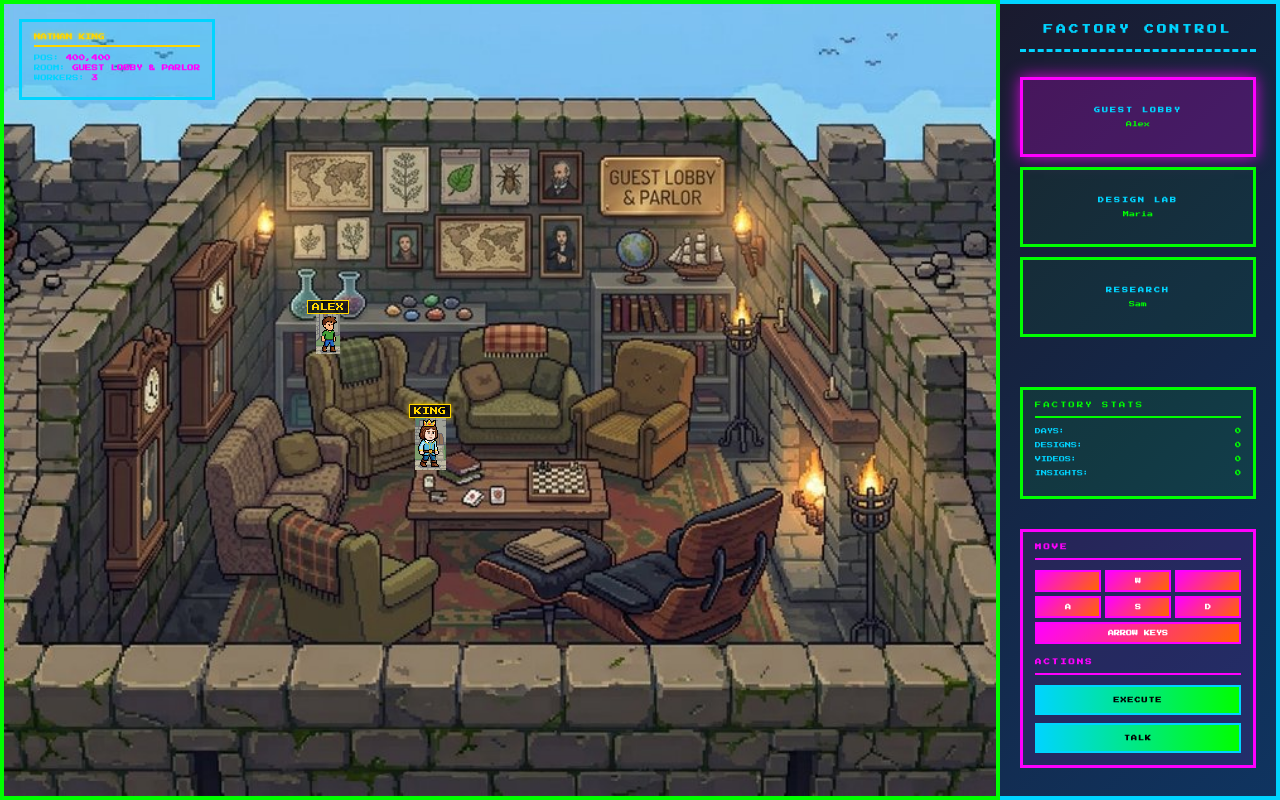
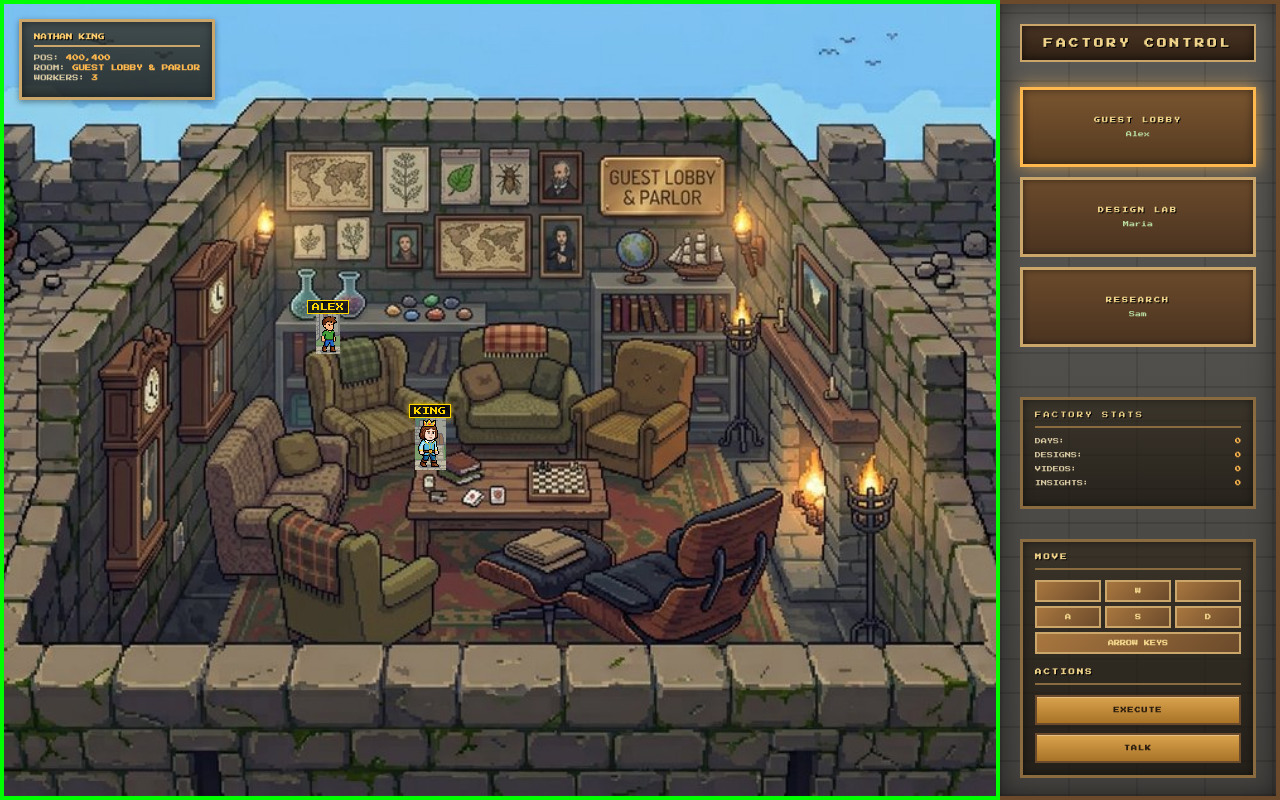
Before and after one commit to itsretro1xxx/claude-ai-factory, a Flask app: page / in a window 1280 px wide. Run offline with Flask 3, Linux system fonts and the light colour scheme.

Commit message:
Restyle sidebar and HUD to match the room art's stone/wood/brass look
Sampled actual colors from the three room backgrounds (stone gray
~#48474B, warm sandstone ~#8E7C66, dark wood furniture) and used them
to rebuild the neon cyan/magenta terminal sidebar as a stone-panel
control board with wood-plank room buttons, brass borders, and gold
plaque-style headers/text — echoing the in-scene wood signs
("GUEST LOBBY & PARLOR" etc.) and torch glow already in the art.
Active room now glows warm amber instead of magenta, again matching
the torches. Extended the same treatment to the HUD overlay since it
sits directly on the room art next to the sidebar and had the same
mismatched neon styling.

Kept the Press Start 2P pixel font and panel geometry as-is — this is
a palette/material change, not a layout change. Verified in browser
across two rooms with zero JS errors; click-to-talk and room switching
still work.

Co-Authored-By: Claude Sonnet 5 <noreply@anthropic.com>
Claude-Session: https://claude.ai/code/session_01KmARCodMJJDKZHNHMvc2mw

```diff
--- a/dashboard/templates/dashboard.html
+++ b/dashboard/templates/dashboard.html
@@ -59,30 +59,37 @@
                 );
         }
 
-        /* MINI MAP SIDEBAR */
+        /* MINI MAP SIDEBAR - stone & brass, to match the castle room art */
         .mini-map {
             width: 280px;
             display: flex;
             flex-direction: column;
             gap: 15px;
-            background: linear-gradient(135deg, #1a1a2e 0%, #0f3460 100%);
-            border: 4px solid #00d4ff;
+            background:
+                repeating-linear-gradient(0deg, rgba(0, 0, 0, 0.12) 0px, rgba(0, 0, 0, 0.12) 2px, transparent 2px, transparent 34px),
+                repeating-linear-gradient(90deg, rgba(0, 0, 0, 0.1) 0px, rgba(0, 0, 0, 0.1) 2px, transparent 2px, transparent 68px),
+                linear-gradient(180deg, #5c5a56 0%, #43413e 100%);
+            border: 4px solid #6b4a2b;
             border-radius: 0;
             padding: 20px;
             overflow-y: auto;
             border-left: none;
+            box-shadow: inset 0 0 24px rgba(0, 0, 0, 0.5);
         }
 
         .mini-map-title {
-            color: #00d4ff;
+            color: #f0d38a;
             font-weight: bold;
             text-align: center;
-            border-bottom: 3px dashed #00d4ff;
-            padding-bottom: 15px;
+            background: linear-gradient(180deg, #4a3423 0%, #2e2014 100%);
+            border: 2px solid #caa66b;
+            padding: 12px 8px;
             margin-bottom: 10px;
             text-transform: uppercase;
             letter-spacing: 3px;
             font-size: 0.6em;
+            text-shadow: 1px 1px 0 #000;
+            box-shadow: inset 0 0 8px rgba(0, 0, 0, 0.6);
         }
 
         .mini-map-grid {
@@ -93,7 +100,7 @@
         }
 
         .room-indicator {
-            border: 3px solid #00ff00;
+            border: 3px solid #caa66b;
             border-radius: 0;
             display: flex;
             flex-direction: column;
@@ -103,23 +110,24 @@
             font-size: 0.5em;
             cursor: pointer;
             transition: all 0.1s;
-            background: rgba(0, 255, 0, 0.05);
+            background: linear-gradient(180deg, #6b4a2b 0%, #4a3320 100%);
             padding: 12px;
             text-align: center;
             aspect-ratio: auto;
             min-height: 80px;
+            box-shadow: inset 0 0 6px rgba(0, 0, 0, 0.5);
         }
 
         .room-indicator:hover {
-            background: rgba(0, 255, 0, 0.15);
+            border-color: #ffcf70;
             transform: scale(1.02);
-            box-shadow: 0 0 10px rgba(0, 255, 0, 0.6);
+            box-shadow: 0 0 10px rgba(217, 138, 61, 0.6), inset 0 0 6px rgba(0, 0, 0, 0.5);
         }
 
         .room-indicator.active {
-            border-color: #ff00ff;
-            background: rgba(255, 0, 255, 0.2);
-            box-shadow: 0 0 15px rgba(255, 0, 255, 0.8);
+            border-color: #ffb84d;
+            background: linear-gradient(180deg, #7a5530 0%, #543a20 100%);
+            box-shadow: 0 0 16px rgba(255, 184, 77, 0.7), inset 0 0 8px rgba(0, 0, 0, 0.5);
         }
 
         .room-icon {
@@ -127,33 +135,36 @@
         }
 
         .room-name {
-            color: #00d4ff;
+            color: #f0d38a;
             font-size: 0.5em;
             font-weight: bold;
             letter-spacing: 2px;
+            text-shadow: 1px 1px 0 #000;
         }
 
         .room-worker {
-            color: #00ff00;
+            color: #b8dba0;
             font-size: 0.4em;
         }
 
         /* STATS PANEL */
         .stats-panel {
-            background: rgba(0, 255, 0, 0.08);
-            border: 3px solid #00ff00;
+            background: linear-gradient(180deg, rgba(45, 36, 22, 0.6), rgba(24, 19, 11, 0.7));
+            border: 3px solid #8a6b3f;
             border-radius: 0;
             padding: 12px;
             margin-top: 15px;
+            box-shadow: inset 0 0 10px rgba(0, 0, 0, 0.5);
         }
 
         .stats-title {
-            color: #00ff00;
+            color: #f0d38a;
             font-size: 0.4em;
             margin-bottom: 10px;
-            border-bottom: 2px solid #00ff00;
+            border-bottom: 2px solid #8a6b3f;
             padding-bottom: 8px;
             letter-spacing: 2px;
+            text-shadow: 1px 1px 0 #000;
         }
 
         .stat {
@@ -161,32 +172,34 @@
             justify-content: space-between;
             margin-bottom: 8px;
             font-size: 0.35em;
-            color: #00d4ff;
+            color: #d8c9a3;
         }
 
         .stat-value {
-            color: #00ff00;
+            color: #ffb84d;
             font-weight: bold;
         }
 
         /* CONTROLS PANEL */
         .controls-panel {
-            background: rgba(255, 0, 255, 0.08);
-            border: 3px solid #ff00ff;
+            background: linear-gradient(180deg, rgba(45, 36, 22, 0.6), rgba(24, 19, 11, 0.7));
+            border: 3px solid #8a6b3f;
             border-radius: 0;
             padding: 12px;
             margin-top: 15px;
+            box-shadow: inset 0 0 10px rgba(0, 0, 0, 0.5);
         }
 
         .control-title {
-            color: #ff00ff;
+            color: #f0d38a;
             font-size: 0.4em;
             font-weight: bold;
             margin-bottom: 10px;
-            border-bottom: 2px solid #ff00ff;
+            border-bottom: 2px solid #8a6b3f;
             padding-bottom: 8px;
             text-transform: uppercase;
             letter-spacing: 2px;
+            text-shadow: 1px 1px 0 #000;
         }
 
         .movement-keys {
@@ -197,14 +210,14 @@
         }
 
         .key {
-            background: linear-gradient(135deg, #ff00ff 0%, #ff6600 100%);
-            border: 2px solid #ff00ff;
+            background: linear-gradient(135deg, #a9773f 0%, #6b4a2b 100%);
+            border: 2px solid #caa66b;
             border-radius: 0;
             padding: 6px;
             text-align: center;
             font-size: 0.35em;
             font-weight: bold;
-            color: #fff;
+            color: #f0d38a;
         }
 
         .key-spacer {
@@ -219,23 +232,24 @@
         }
 
         .action-btn {
-            background: linear-gradient(90deg, #00d4ff 0%, #00ff00 100%);
-            border: 2px solid #00d4ff;
+            background: linear-gradient(180deg, #d9a34d 0%, #a97328 100%);
+            border: 2px solid #6b4a2b;
             border-radius: 0;
             padding: 10px;
             font-size: 0.3em;
             font-weight: bold;
-            color: #000;
+            color: #2a1c0e;
             cursor: pointer;
             transition: all 0.1s;
             text-transform: uppercase;
             letter-spacing: 1px;
             font-family: 'Press Start 2P', cursive;
+            box-shadow: inset 0 1px 0 rgba(255, 255, 255, 0.3);
         }
 
         .action-btn:hover {
             transform: scale(1.05);
-            box-shadow: 0 0 10px rgba(0, 255, 0, 0.8);
+            box-shadow: 0 0 10px rgba(255, 184, 77, 0.8);
         }
 
         .action-btn:active {
@@ -314,30 +328,31 @@
             position: absolute;
             top: 15px;
             left: 15px;
-            background: rgba(0, 212, 255, 0.15);
-            border: 3px solid #00d4ff;
+            background: linear-gradient(180deg, rgba(45, 36, 22, 0.75), rgba(24, 19, 11, 0.8));
+            border: 3px solid #caa66b;
             border-radius: 0;
             padding: 12px;
             font-size: 0.4em;
             z-index: 50;
+            box-shadow: inset 0 0 8px rgba(0, 0, 0, 0.5), 0 2px 6px rgba(0, 0, 0, 0.4);
         }
 
         .hud-title {
-            color: #FFD700;
+            color: #ffcf70;
             font-weight: bold;
             margin-bottom: 8px;
-            text-shadow: 0 0 5px rgba(255, 215, 0, 0.8);
-            border-bottom: 2px solid #FFD700;
+            text-shadow: 1px 1px 0 #000;
+            border-bottom: 2px solid #caa66b;
             padding-bottom: 5px;
         }
 
         .hud-stat {
-            color: #00d4ff;
+            color: #d8c9a3;
             margin-bottom: 4px;
         }
 
         .hud-stat-value {
-            color: #ff00ff;
+            color: #ffb84d;
             font-weight: bold;
         }
 
```
